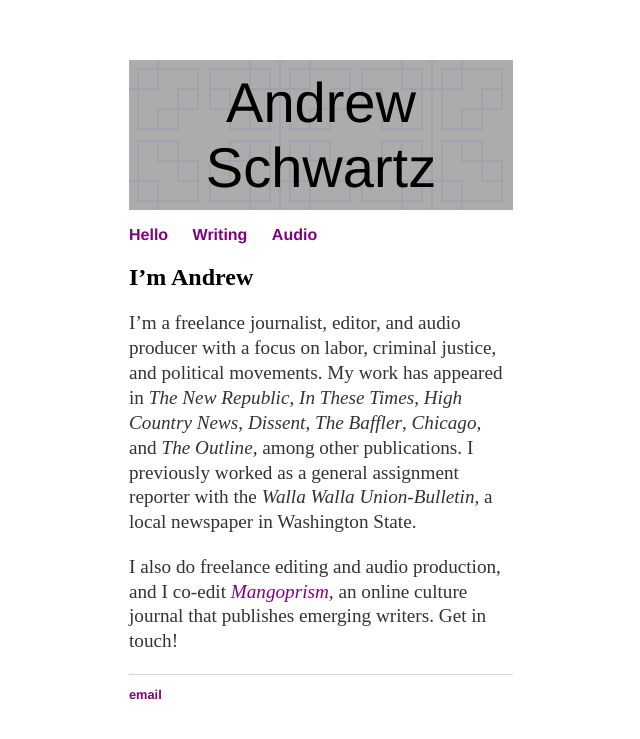
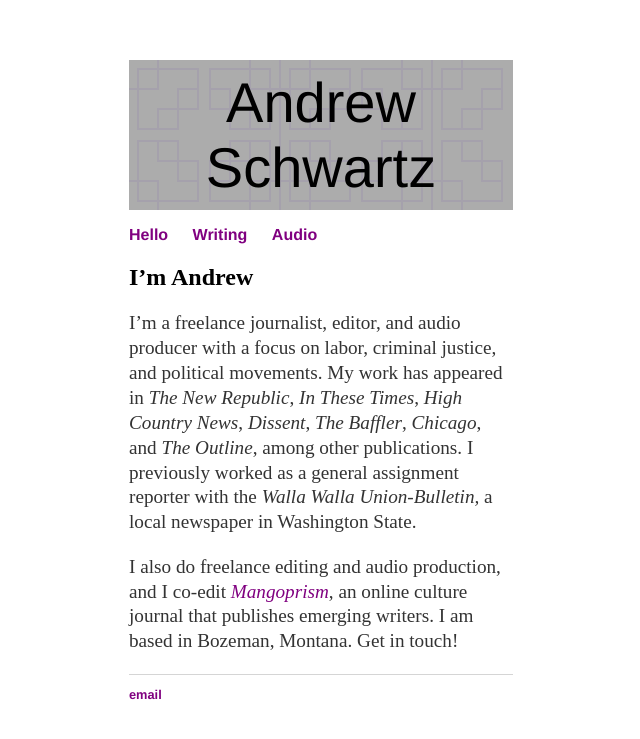
Before and after one commit to aonschwartz/aonschwartz.github.io, a Jekyll site: the page built from index.md, in a window 1280 px wide. Shown: the top 739 px of the page, without its empty margins (319-959 px from the left). Built offline with Jekyll 4.4.1, drawn with Linux system fonts in a browser that asks for light colours.

Commit message:
Update index.md

```diff
--- a/index.md
+++ b/index.md
@@ -8,4 +8,4 @@
 
 I'm a freelance journalist, editor, and audio producer with a focus on labor, criminal justice, and political movements. My work has appeared in *The New Republic*, *In These Times*, *High Country News*, *Dissent*, *The Baffler*, *Chicago*, and *The Outline*, among other publications. I previously worked as a general assignment reporter with the *Walla Walla Union-Bulletin,* a local newspaper in Washington State.
 
-I also do freelance editing and audio production, and I co-edit *[Mangoprism](https://mangoprism.com/)*, an online culture journal that publishes emerging writers. Get in touch!
+I also do freelance editing and audio production, and I co-edit *[Mangoprism](https://mangoprism.com/)*, an online culture journal that publishes emerging writers. I am based in Bozeman, Montana. Get in touch!
```
